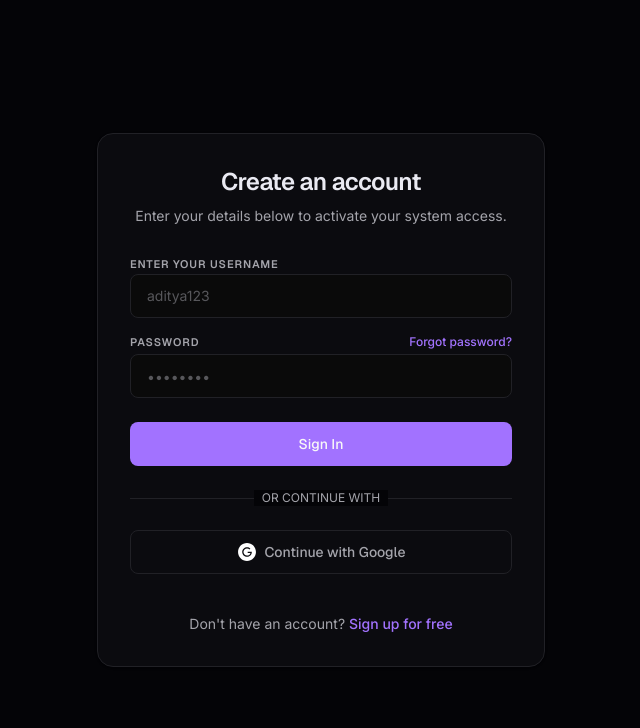
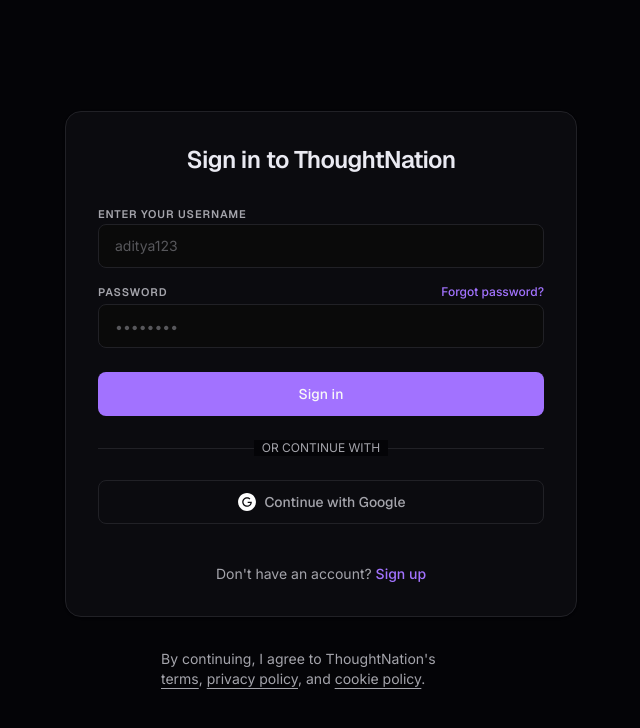
Before and after one commit to aadi-codeSs/TN-thought-nation, a Next.js app: page /login in a window 1280 px wide. Shown: the top 728 px of the page, without its empty margins (319-959 px from the left). Built offline with nearby package versions, Linux system fonts and the light colour scheme.

Commit message:
feat: update login page and form for consistency with branding and improved user experience

```diff
--- a/src/app/(auth)/login/page.tsx
+++ b/src/app/(auth)/login/page.tsx
@@ -1,17 +1,44 @@
 import { LoginForm } from "@/src/components/ui/auth/login-form";
+import Link from "next/link";
 export default function SignupPage() {
   return (
-    <main className="flex min-h-screen items-center justify-center bg-background px-4">
-      <div className="w-full max-w-md rounded-2xl border border-border bg-card p-8 shadow-sm">
+    <main className="flex min-h-screen items-center justify-center bg-background px-4 flex flex-col gap-8">
+      <div className="w-full max-w-lg rounded-2xl border border-border bg-card p-8 shadow-sm">
         <div className="mb-6 space-y-2 text-center">
           <h1 className="text-2xl font-semibold tracking-tight text-foreground">
-            Create an account
+            Sign in to ThoughtNation
           </h1>
-          <p className="text-sm text-muted-foreground">
+          {/* <p className="text-sm text-muted-foreground">
             Enter your details below to activate your system access.
-          </p>
+          </p> */}
         </div>
         <LoginForm/>
+      </div>
+      <div className="max-w-xs items-center justify-center ">
+        <p className="text-center text-sm text-muted-foreground text-left">
+          By continuing, I agree to ThoughtNation's{" "}
+          <Link
+            href="/terms"
+            className="underline underline-offset-4 hover:text-foreground transition-colors"
+          >
+            terms
+          </Link>
+          ,{" "}
+          <Link
+            href="/terms"
+            className="underline underline-offset-4 hover:text-foreground transition-colors"
+          >
+            privacy policy
+          </Link>
+          , and{" "}
+          <Link
+            href="/terms"
+            className="underline underline-offset-4 hover:text-foreground transition-colors"
+          >
+            cookie policy
+          </Link>
+          .
+        </p>
       </div>
     </main>
   );
--- a/src/components/ui/auth/login-form.tsx
+++ b/src/components/ui/auth/login-form.tsx
@@ -147,7 +147,7 @@
         </div>
 
         <Button type="submit" className=" mt-2 w-full " isLoading={isPending}>
-          Sign In
+          Sign in
         </Button>
       </form>
 
@@ -171,7 +171,7 @@
           href="/signup"
           className="font-medium text-foreground text-primary hover:text-white hover:underline "
         >
-          Sign up for free
+          Sign up
         </Link>
       </p>
     </div>
```
